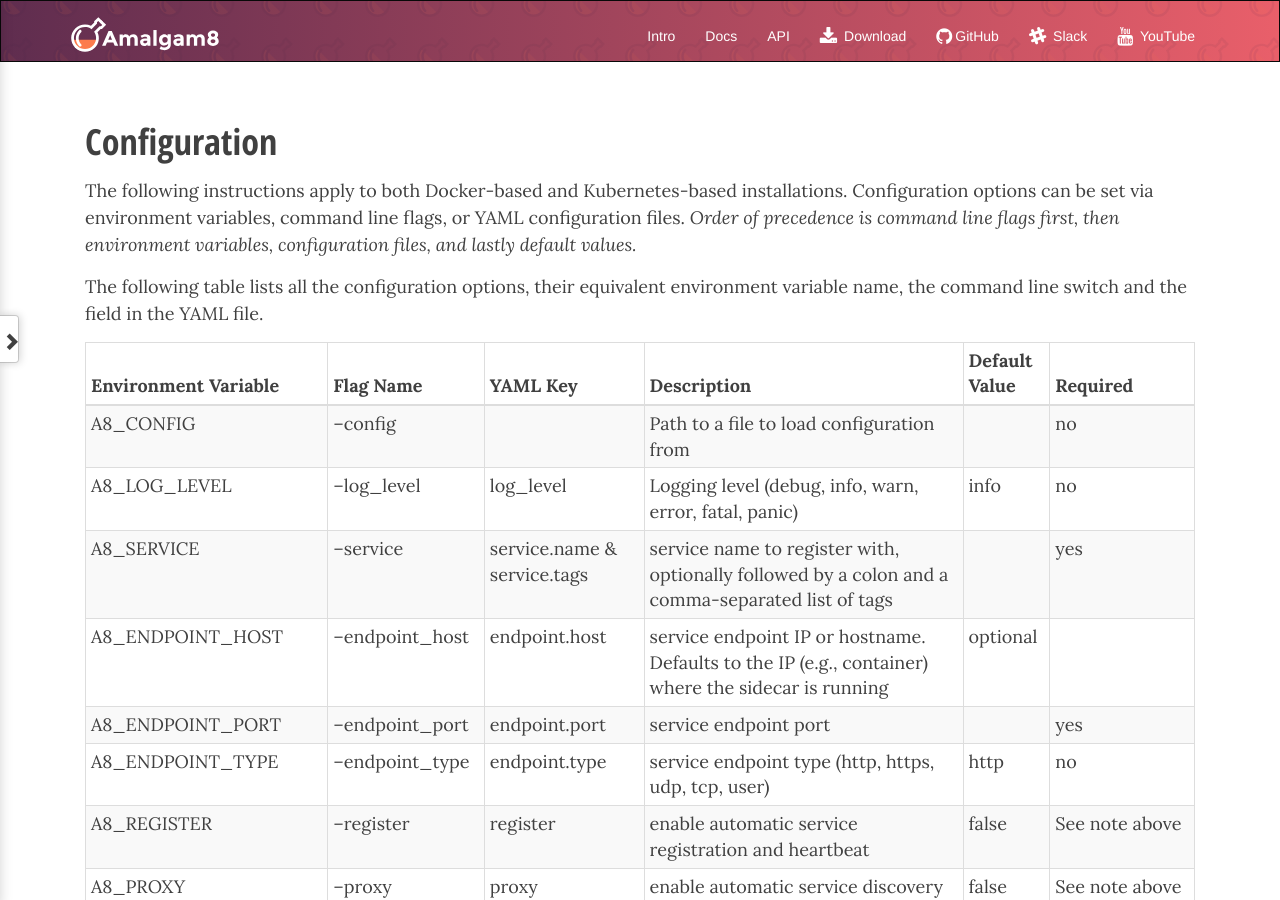
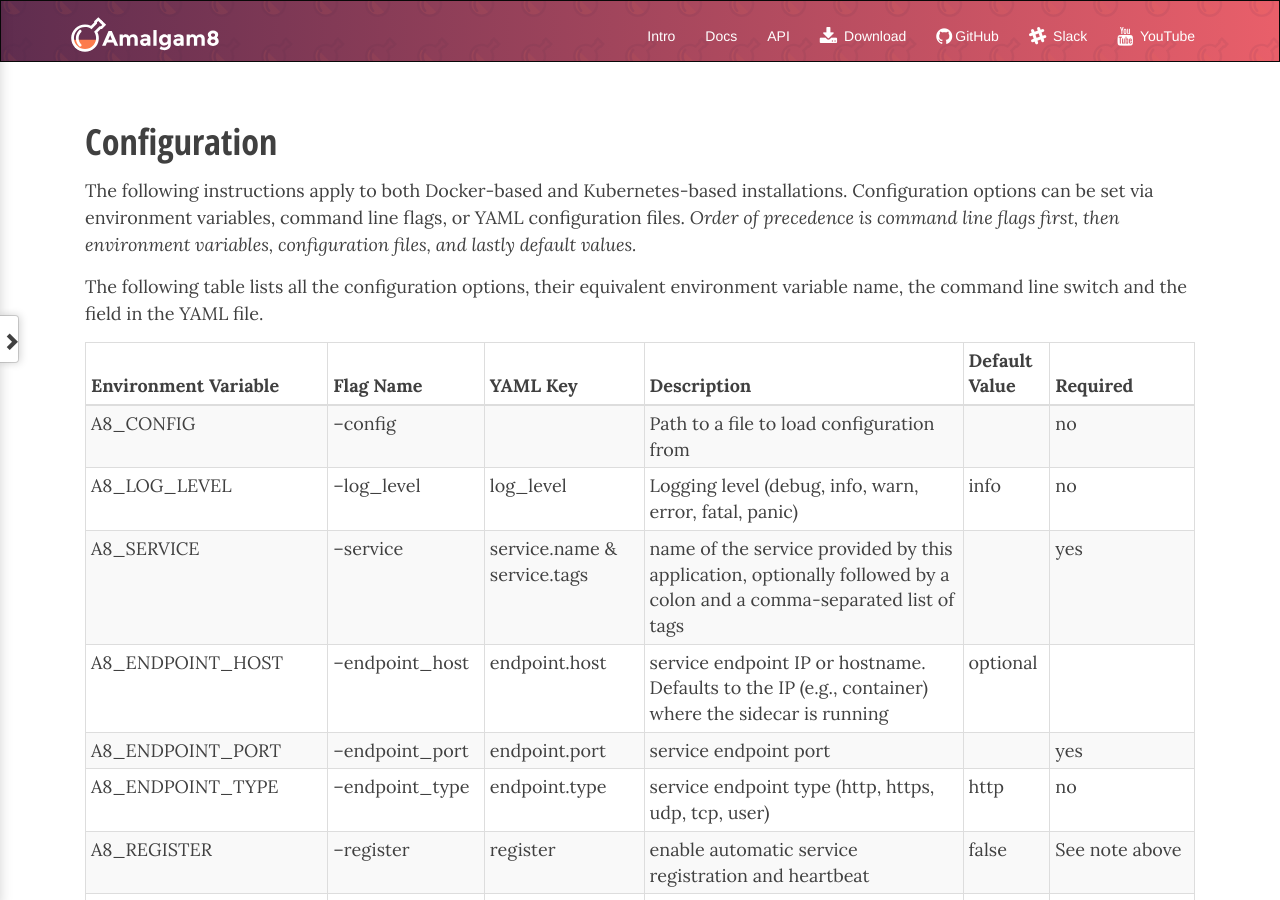
Before and after one commit to amalgam8/amalgam8.github.io, a Jekyll site: the page built from _docs/sidecar/configuration-options.md, in a window 1280 px wide and 900 px high. Built offline with Jekyll 4.4.1, drawn with Linux system fonts in a browser that asks for light colours; nearby versions of some CDN libraries; comment, search, counter and statistics services are not loaded.

Commit message:
Clarified description of A8_SERVICE env var
... to avoid confusion when `--register=false`

```diff
--- a/_docs/sidecar/configuration-options.md
+++ b/_docs/sidecar/configuration-options.md
@@ -20,7 +20,7 @@ YAML file.
 |:---------------------|:----------------------------|:---------|:------------|:--------------|--------|
 | A8_CONFIG | --config | | Path to a file to load configuration from | | no |
 | A8_LOG_LEVEL | --log_level | log_level | Logging level (debug, info, warn, error, fatal, panic) | info | no |
-| A8_SERVICE | --service | service.name & service.tags | service name to register with, optionally followed by a colon and a comma-separated list of tags | | yes |
+| A8_SERVICE | --service | service.name & service.tags | name of the service provided by this application, optionally followed by a colon and a comma-separated list of tags | | yes |
 | A8_ENDPOINT_HOST | --endpoint_host | endpoint.host | service endpoint IP or hostname. Defaults to the IP (e.g., container) where the sidecar is running | optional |
 | A8_ENDPOINT_PORT | --endpoint_port | endpoint.port | service endpoint port |  | yes |
 | A8_ENDPOINT_TYPE | --endpoint_type | endpoint.type | service endpoint type (http, https, udp, tcp, user) | http | no |
```
